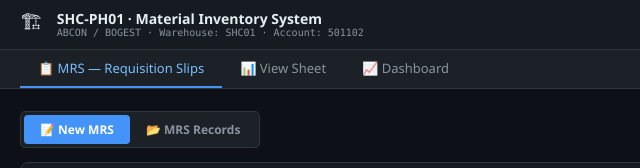
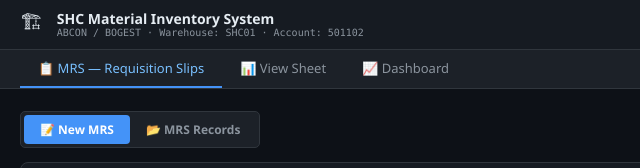
Before and after one commit to rahulshah1122/inventory, a plain HTML site: page index.html in a window 1280 px wide. Shown: the top 168 px of the page, 0-640 px from the left. Drawn offline with Linux system fonts and the light colour scheme.

Commit message:
removed PH01

```diff
--- a/index.html
+++ b/index.html
@@ -3,7 +3,7 @@
 <head>
 <meta charset="UTF-8">
 <meta name="viewport" content="width=device-width,initial-scale=1">
-<title>SHC-PH01 · Inventory System</title>
+<title>SHC Inventory System</title>
 <script src="https://cdnjs.cloudflare.com/ajax/libs/xlsx/0.18.5/xlsx.full.min.js"></script>
 <style>
 :root{
@@ -213,7 +213,7 @@ td.ic .cv{color:var(--acc);font-family:var(--mo);font-weight:600}
 <div class="top">
   <div class="tlogo">🏗</div>
   <div>
-    <div class="ttitle">SHC-PH01 · Material Inventory System</div>
+    <div class="ttitle">SHC Material Inventory System</div>
     <div class="tsub">ABCON / BOGEST · Warehouse: SHC01 · Account: 501102</div>
   </div>
   <div class="tsp"></div>
```
